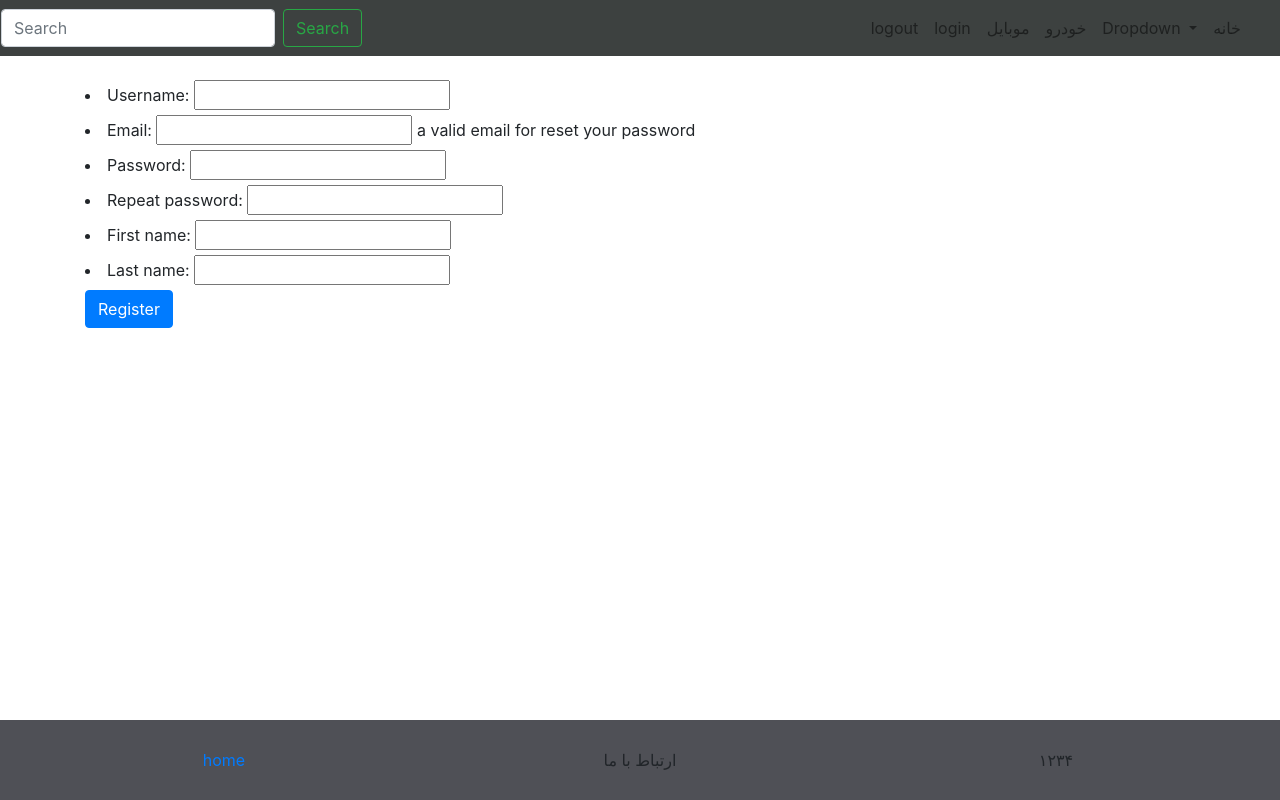
After one commit to HadiGhazali/zoomit, a Django app: page /register/ in a window 1280 px wide. The commit adds this page. Run offline with Django 3.2, Linux system fonts and the light colour scheme; some libraries are stand-ins or nearby versions.

Commit message:
add login and rigester form

```diff
--- /dev/null
+++ b/blog/forms.py
@@ -0,0 +1,28 @@
+from django import forms
+from django.core.exceptions import ValidationError
+from django.utils.translation import ugettext_lazy as _
+
+
+class UserRegistrationForm(forms.Form):
+    username = forms.CharField(label=_('Username'), max_length=150, required=True)
+    email = forms.EmailField(label=_('Email'), help_text=_('a valid email for reset your password'), required=True)
+    password = forms.CharField(label=_('Password'), widget=forms.PasswordInput, required=True)
+    password2 = forms.CharField(label=_('Repeat password'), widget=forms.PasswordInput, required=True)
+    first_name = forms.CharField(label=_('First name'), required=True, max_length=150)
+    last_name = forms.CharField(label=_('Last name'), required=True, max_length=150)
+
+    def clean(self):
+        password = self.cleaned_data.get('password', None)
+        password2 = self.cleaned_data.get('password2', None)
+        if password != password2:
+            raise ValidationError(
+                "Repeated password is false"
+            )
+
+    def clean_username(self):
+        username = self.cleaned_data.get('username', None)
+        return username
+
+    def clean_password(self):
+        password = self.cleaned_data.get('password', None)
+        return password
--- a/blog/models.py
+++ b/blog/models.py
@@ -35,7 +35,8 @@ class Post(models.Model):
     category = models.ForeignKey(Category, verbose_name=_('Category'), on_delete=models.SET_NULL,
                                  related_name='posts',
                                  null=True, blank=True)
-    summary = models.CharField(_("Summary"), max_length=200, null=True)
+    summary = models.CharField(_("Summary"), max_length=200, null=True, blank=True)
+
     class Meta:
         verbose_name = _("Post")
         verbose_name_plural = _("Posts")
--- a/blog/urls.py
+++ b/blog/urls.py
@@ -1,9 +1,12 @@
 from django.urls import path, re_path
-from .views import home, single, categories_archive, category_single
+from .views import home, single, categories_archive, category_single, login_view, logout_view, register_view
 
 urlpatterns = [
     path('posts/', home, name='posts_archive'),
     path('posts/<slug:pk>', single, name='post_single'),
     path('categories/', categories_archive, name='categories_archive'),
     path('categories/<slug:pk>/', category_single, name='category_single'),
+    path('login/', login_view, name='login'),
+    path('logout/', logout_view, name='logout'),
+    path('register/', register_view, name='register'),
 ]
--- a/blog/views.py
+++ b/blog/views.py
@@ -1,10 +1,12 @@
+from django.contrib.auth.models import User
 from django.http import HttpResponse, Http404
-from django.shortcuts import render
+from django.shortcuts import render, redirect
 from django.db.models import Q
 from django.urls import reverse
 from django.template import loader
-
+from django.contrib.auth import authenticate, login, logout
 from .models import Post, Category
+from .forms import UserRegistrationForm
 
 
 def home(request):
@@ -56,3 +58,38 @@ def categories_archive(request):
         'categories': categories,
     }
     return render(request, 'blog/category_archive.html', context)
+
+
+def login_view(request):
+    context = {}
+    if request.user.is_authenticated:
+        return redirect('posts_archive')
+    if request.method == 'POST':
+        username = request.POST.get('username', None)
+        password = request.POST.get('password', None)
+        user = authenticate(request, username=username, password=password)
+        if user and user.is_active:
+            login(request, user)
+            return redirect('posts_archive')
+        else:
+            pass
+    return render(request, 'blog/login.html', context)
+
+
+def logout_view(request):
+    logout(request)
+    return redirect('posts_archive')
+
+
+def register_view(request):
+    if request.method == 'POST':
+        forms = UserRegistrationForm(request.POST)
+        if forms.is_valid():
+            print('valid')
+        else:
+            print('invalid')
+        context = {'forms': forms}
+    else:
+        forms = UserRegistrationForm()
+        context = {'forms': forms}
+    return render(request, 'blog/register.html', context)
--- a/templates/base/footer.html
+++ b/templates/base/footer.html
@@ -1,4 +1,4 @@
-<div class="row w-100 align-items-center p-3 m-0" style="background-color: #4f5056;">
+<div class="row w-100 align-items-center p-3 m-0" style="background-color: #4f5056;height: 100%">
     <div class="col-12 col-md-4 text-center">
         <a href="{% url 'posts_archive'%}">home</a>
     </div>
--- a/templates/base/header.html
+++ b/templates/base/header.html
@@ -12,7 +12,14 @@
                 <button class="btn btn-outline-success my-2 my-sm-0" type="submit">Search</button>
             </form>
             <ul class="navbar-nav mr-auto col-lg-4 m-0 p-0 justify-content-end text-right">
-
+                <li class="nav-item">
+                    <a class="nav-link" href="{% url 'logout'%}">logout
+                    </a>
+                </li>
+                <li class="nav-item">
+                    <a class="nav-link" href="{% url 'login'%}">login
+                    </a>
+                </li>
                 <li class="nav-item">
                     <a class="nav-link" href="{% url 'posts_archive' %}">موبایل</a>
                 </li>
@@ -20,6 +27,7 @@
                     <a class="nav-link" href="{% url 'posts_archive'%}">خودرو
                     </a>
                 </li>
+
 
 
                 <li class="nav-item dropdown">
--- /dev/null
+++ b/templates/blog/register.html
@@ -0,0 +1,19 @@
+{% extends 'base/base.html' %}
+{% block body %}
+
+    <div class="h-100 w-100">
+    <div style="height: 10%">{% include 'base/header.html' %}</div>
+        <div class="container" style="height: 80%">
+            <div class="row">
+                <div class="col-12">
+                    <form action="{% url 'register' %}" method="post">
+                        {% csrf_token %}
+                        {{ forms.as_ul }}
+                        <button type="submit" class="btn btn-primary">Register</button>
+                    </form>
+                </div>
+            </div>
+        </div>
+    <div style="height: 10%">{% include 'base/footer.html' %}</div>
+    </div>
+{% endblock %}
```
Also changed, not shown: templates/blog/login.html (added, +29 -0 lines), blog/migrations/0011_auto_20201204_0515.py (added).
